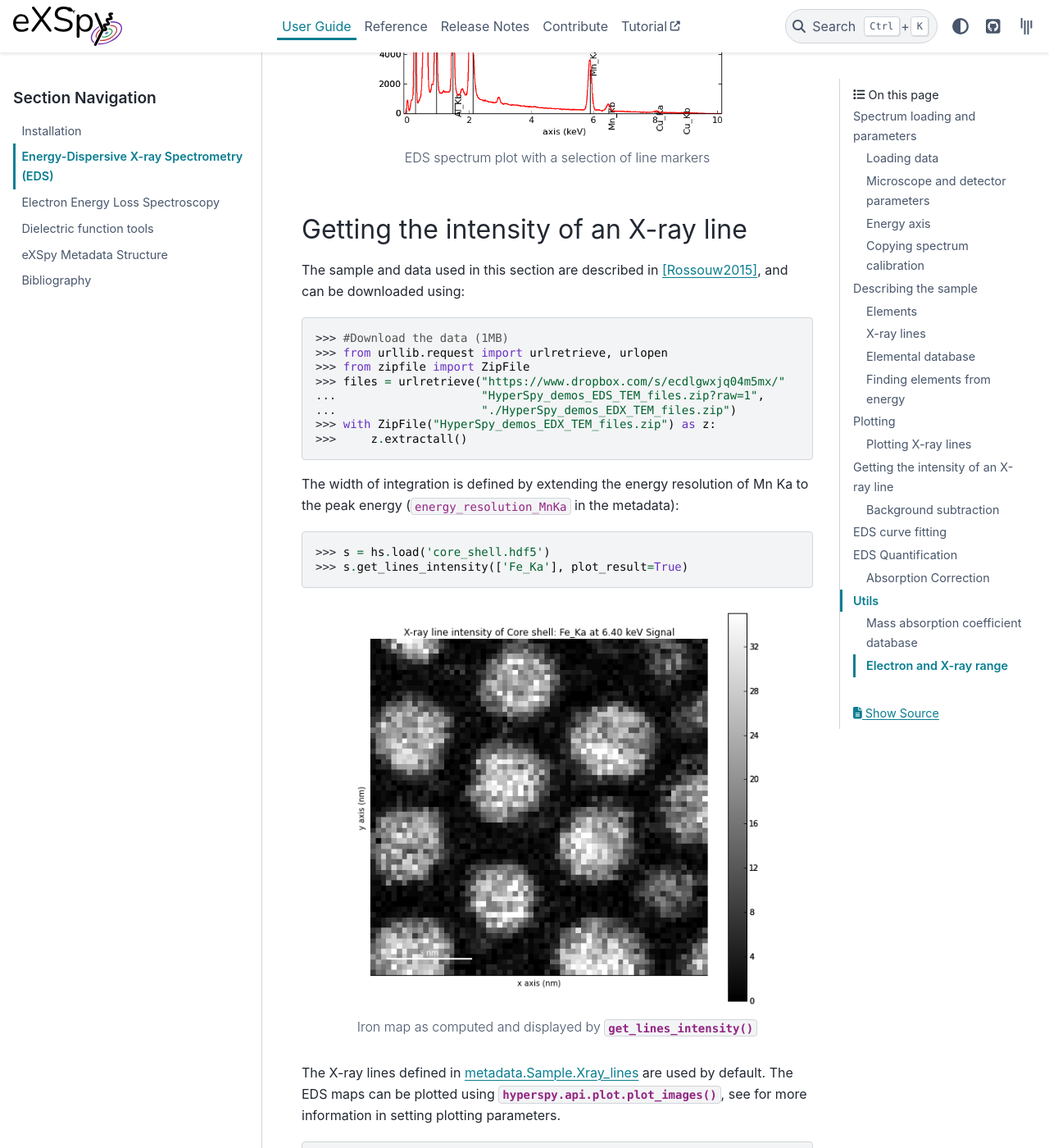
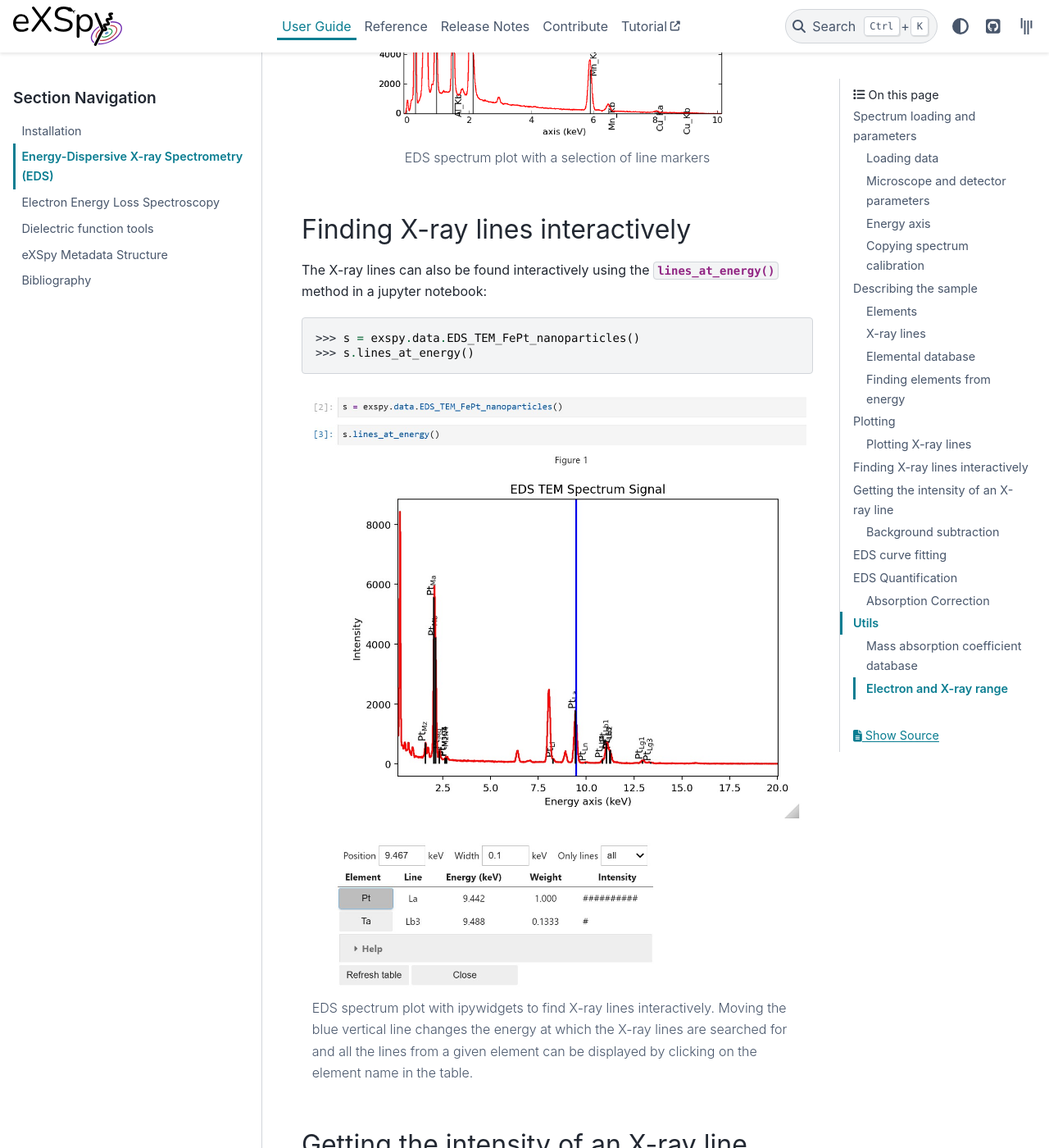
Before and after one commit to hyperspy/exspy, a Sphinx documentation site: the page built from doc/user_guide/eds.rst, in a window 1280 px wide and 1400 px high, scrolled down 9350 px. Shown: the whole window at 82% size. Built offline with Sphinx 7.4.7 and the PyData theme 0.15.4, drawn with Linux system fonts in a browser that asks for light colours; pages that are not in the unit, such as notebooks, are missing from menus; the version number could not be read and is left out.

Commit message:
Add documentation

```diff
--- a/doc/user_guide/eds.rst
+++ b/doc/user_guide/eds.rst
@@ -421,6 +421,28 @@ You can also select a subset of lines to label:
    :width:   500
 
    EDS spectrum plot with a selection of line markers
+
+
+Finding X-ray lines interactively
+---------------------------------
+
+The X-ray lines can also be found interactively using the
+:py:meth:`~.signals.EDSSpectrum.lines_at_energy` method in a jupyter notebook:
+
+.. code-block:: python
+
+    >>> s = exspy.data.EDS_TEM_FePt_nanoparticles()
+    >>> s.lines_at_energy()
+
+.. figure::  images/lines_at_energy_ipywidgets.jpg
+   :align:   center
+   :width:   750
+
+   EDS spectrum plot with ipywidgets to find X-ray lines interactively. Moving the blue
+   vertical line changes the energy at which the X-ray lines are searched for and all
+   the lines from a given element can be displayed by clicking on the element name in the
+   table.
+
 
 .. _get_lines_intensity:
 
```
Also changed, not shown: doc/user_guide/images/lines_at_energy_ipywidgets.jpg (added).
